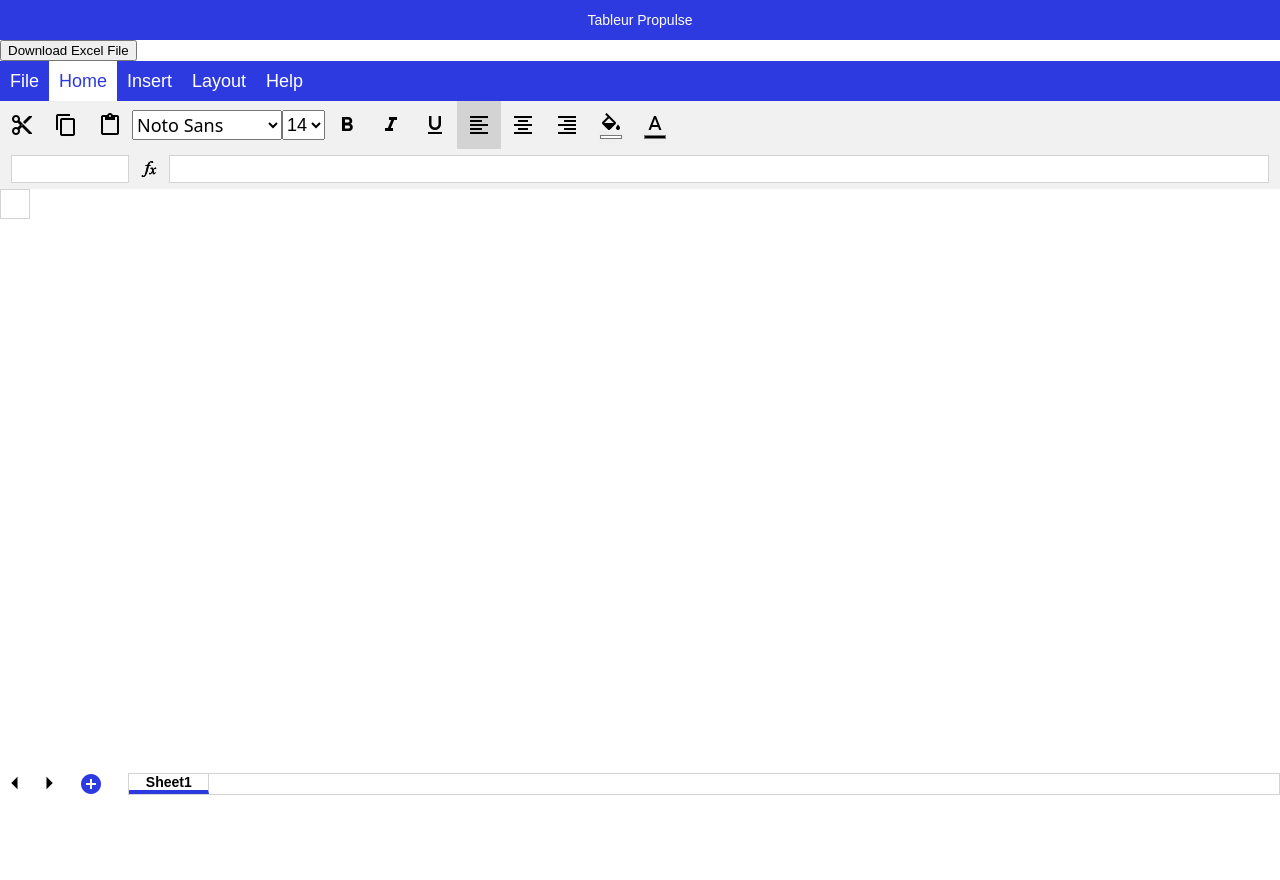
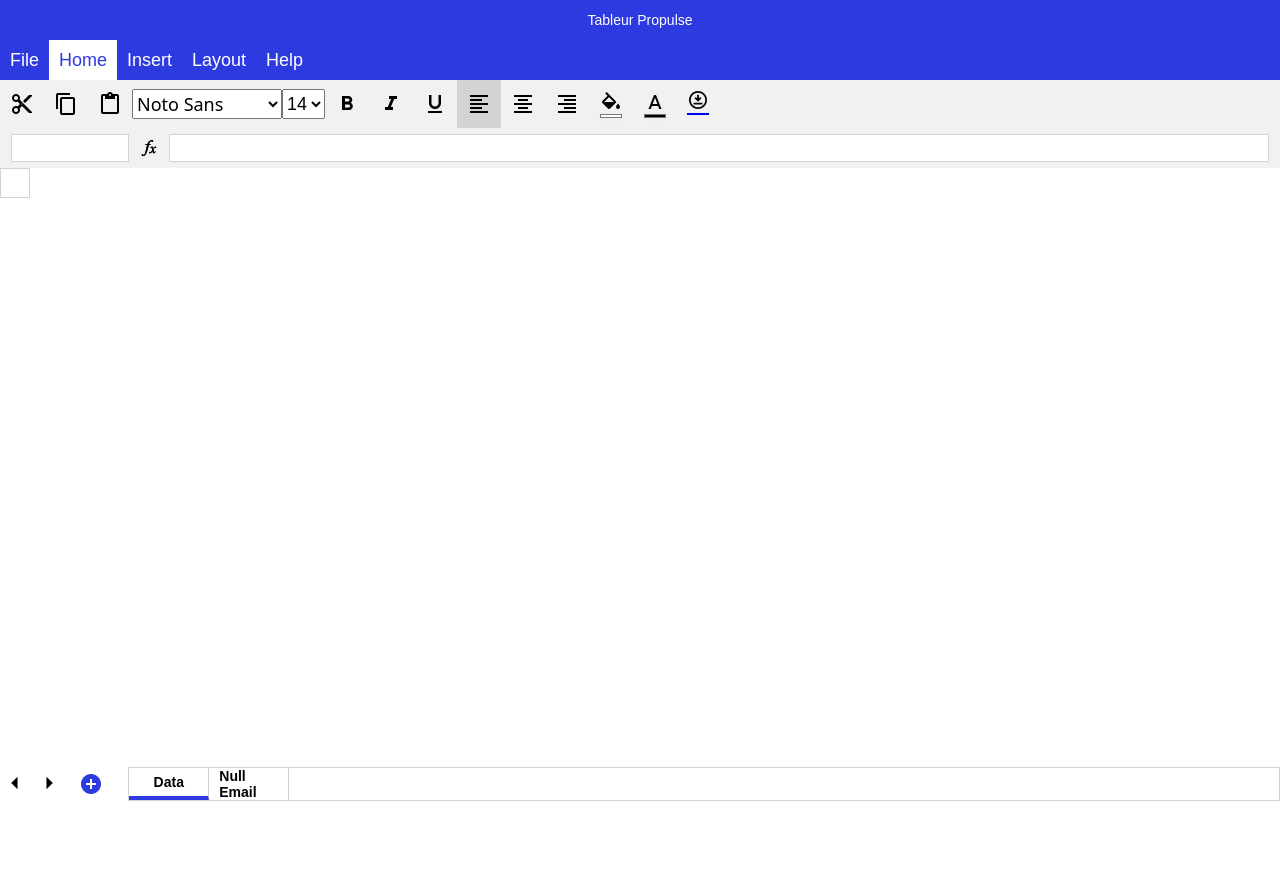
Before and after one commit to Ewan-Reveille/propulse, a Flask app: template templates/result.html in a window 1280 px wide. Run offline with Flask 3, Linux system fonts and the light colour scheme; the template is opened without the code that fills it, so the values that code supplies are empty.

Commit message:
added Null Email page

```diff
--- a/app.py
+++ b/app.py
@@ -9,8 +9,8 @@ import gender_guesser.detector as gender_detector
 from flask import Flask, render_template, request, jsonify, send_file
 import pandas as pd
 
-nltk.download('punkt')
-nltk.download('averaged_perceptron_tagger')
+# nltk.download('punkt')
+# nltk.download('averaged_perceptron_tagger')
 app = Flask(__name__)
 
 @app.route('/')
@@ -121,24 +121,19 @@ def process_csv():
                 df.at[index, 'Suggestion de Prénom'] = row['lastName']
 
             if isinstance(row['Société'], str):
-                prefixe, pronom = determiner_prefixe_pronom(row['Société'])
-                df.at[index, 'Société'] = f"{prefixe} {row['Société']}"
+                prefix, pronoun = determiner_prefixe_pronom(row['Société'])
+                df.at[index, 'Société'] = f"{prefix} {row['Société']}"
 
-            # Analyse du prénom et ajout de la civilité appropriée
             if pd.isnull(row['firstName']):
                 df.at[index, 'Civilité'] = "Prénom non attribué"
             elif pd.isnull(row['Civilité']):
-                # Diviser le prénom en une liste de prénoms
                 first_names = row['firstName'].split()
-                # Prendre le premier prénom de la liste
                 first_name = first_names[0]
                 gender = detect_gender(first_name)
-                # Si le genre est androgyne, inconnu ou s'il y a une erreur, analyser le deuxième prénom
                 if gender in ["andy", "unknown", "error"]:
                     if len(first_names) > 1:
                         second_name = first_names[1]
                         gender = detect_gender(second_name)
-                # Attribuer la civilité appropriée
                 if gender == "female" or gender == "mostly_female":
                     df.at[index, 'Civilité'] = "Madame"
                 elif gender == "male" or gender=="mostly_male":
@@ -150,7 +145,6 @@ def process_csv():
                 else:
                     df.at[index, 'Civilité'] = "Erreur"
 
-            # Si l'email est nul, attribuer également la civilité pour la feuille Null_Email
             if pd.isnull(row['Email']):
                 if pd.isnull(row['firstName']):
                     df_null_email.at[index, 'Civilité'] = "Prénom non attribué"
@@ -162,7 +156,6 @@ def process_csv():
                         if len(first_names) > 1:
                             second_name = first_names[1]
                             gender = detect_gender(second_name)
-                    # Attribuer la civilité appropriée
                     if gender == "female" or gender == "mostly_female":
                         df_null_email.at[index, 'Civilité'] = "Madame"
                     elif gender == "male" or gender=="mostly_male":
@@ -177,19 +170,39 @@ def process_csv():
                     else:
                         df_null_email.at[index, 'Civilité'] = "Erreur"
 
+            # Check if any part of the last name matches the company name
+            if isinstance(row['lastName'], str) and isinstance(row['Société'], str):
+                last_name_parts = row['lastName'].split()
+                for part in last_name_parts:
+                    if part.lower() in row['Société'].lower():
+                        df.at[index, 'Match Entreprise'] = 'Oui'
+                        break
+                else:
+                    df.at[index, 'Match Entreprise'] = 'Non'
+
             pbar_load.update(1)
 
-    df_combined = pd.concat([df, df_null_email], ignore_index=True)
+    # df_combined = pd.concat([df, df_null_email], ignore_index=True)
 
-    df_combined = df_combined.dropna(subset=['Email'])
+    # df_combined = df_combined.dropna(subset=['Email'])
 
 
     print(df)
 
     output_file = 'tableur.xlsx'
-    df_combined.to_excel(output_file, index=False)
+    # df_combined.to_excel(output_file, index=False)
 
-    return render_template('result.html', data=df.to_html())
+
+    # To try
+    with pd.ExcelWriter('tableur.xlsx') as writer:
+        # Write original DataFrame to the first sheet
+        df.to_excel(writer, sheet_name='Data', index=False)
+
+        # Write DataFrame with null email to the second sheet
+        if not df_null_email.empty:
+            df_null_email.to_excel(writer, sheet_name='Null-Email', index=False)
+
+    return render_template('result.html', data=df.to_html(), df_email_data=df_null_email.to_html())
 
 
 @app.route('/download_excel')
@@ -198,4 +211,4 @@ def download_excel():
     return send_file(excel_file_path, as_attachment=True)
 
 if __name__ == '__main__':
-    app.run(debug=False)
+    app.run(debug=True)
--- a/gunicorn.conf.py
+++ b/gunicorn.conf.py
@@ -1,4 +1,4 @@
 workers = 4
-bind = '0.0.0.0:8000'
-threads = 2  # Number of threads per worker
+bind = '127.0.0.1:8000'
+threads = 4  # Number of threads per worker
 preload_app = True  # Preload the application code before the worker processes are forked
--- a/templates/result.html
+++ b/templates/result.html
@@ -4,6 +4,8 @@
 <head>
   <title>Propulse</title>
   <link href="https://fonts.googleapis.com/icon?family=Material+Icons" rel="stylesheet">
+  <link rel="stylesheet"
+    href="https://fonts.googleapis.com/css2?family=Material+Symbols+Outlined:opsz,wght,FILL,GRAD@48,400,0,0" />
   <style>
     body {
       margin: 0;
@@ -19,8 +21,8 @@
 
     #datas {
       position: absolute;
-      top: 150px;
-      z-index: 9999;
+      top: 225px;
+      z-index: 49;
     }
 
     table {
@@ -176,6 +178,7 @@
       position: fixed;
       bottom: 0;
       width: 100vw;
+      z-index: 51
     }
 
     .scroller {
@@ -399,15 +402,18 @@
       background-color: lightgray;
       padding: 8px;
     }
+
+    .material-symbols-outlined {
+      color: black;
+      font-size: 22px;
+      padding-bottom: 8px;
+    }
   </style>
 </head>
 
 <body>
   <div class="container">
     <div class="title-bar">Tableur Propulse</div>
-    <a href="{{ url_for('download_excel') }}" download="tableur.xlsx">
-      <button>Download Excel File</button>
-    </a>
     <div class="menu-bar">
       <div class="menu-file menu-item">File</div>
       <div class="menu-home menu-item selected">Home</div>
@@ -460,6 +466,16 @@
         <input class="color-picker text-color-picker" type="color" />
         <div class="material-icons color-fill-text">format_color_text</div>
       </div>
+      <a href="{{ url_for('download_excel') }}" download="tableur.xlsx" id="download-sheet">
+        <span class="menu-icon icon-align-right align-icon material-symbols-outlined">
+          download_for_offline
+        </span>
+      </a>
+      <!-- <div>
+        <div class="material-symbols-outlined">
+          download
+        </div>
+      </div> -->
 
       <div id="datas">
         {{ data|safe }}
@@ -502,7 +518,8 @@
       </div>
       <div class="material-icons icon-add">add_circle</div>
       <div class="sheet-tab-container">
-        <div class="sheet-tab selected">Sheet1</div>
+        <div class="sheet-tab selected" id="Data">Data</div>
+        <div class="sheet-tab" id="Null-Email">Null Email</div>
       </div>
       <!-- <div class="sheet-options-modal">
         <div class="sheet-rename">Rename</div>
@@ -521,6 +538,41 @@
   </div>
 </body>
 <script src="https://ajax.googleapis.com/ajax/libs/jquery/3.5.1/jquery.min.js"></script>
-<script src="script/script.js"></script>
+<script>
+  let Data = document.getElementById('Data');
+  let NullEmail = document.getElementById('Null-Email');
+
+  const dataSafe = `{{ data|safe }}`;
+  const emailSafe = `{{ df_email_data|safe }}`
+
+  const changeSheetPage = (sheetId) => {
+    if (sheetId.classList.contains('selected')) return '';
+    else {
+      document.querySelectorAll('.selected').forEach(element => {
+        element.classList.remove('selected');
+      });
+      sheetId.classList.add('selected');
+
+      // Get the data container
+      let dataContainer = document.getElementById('datas');
+      // Clear previous data
+      dataContainer.innerHTML = '';
+
+      // Display data based on selected sheet
+      if (sheetId.id === 'Data') {
+        // Display data|safe
+        dataContainer.innerHTML = dataSafe;
+      } else if (sheetId.id === 'Null-Email') {
+        // Display df_email_data
+        dataContainer.innerHTML = emailSafe;
+      }
+    }
+  };
+
+  // Attach click event listeners to sheet tabs
+  Data.addEventListener('click', () => changeSheetPage(Data));
+  NullEmail.addEventListener('click', () => changeSheetPage(NullEmail));
+
+</script>
 
 </html>
```
Also changed, not shown: 1 other file. Lines whose indentation alone changed are shown as unchanged.
